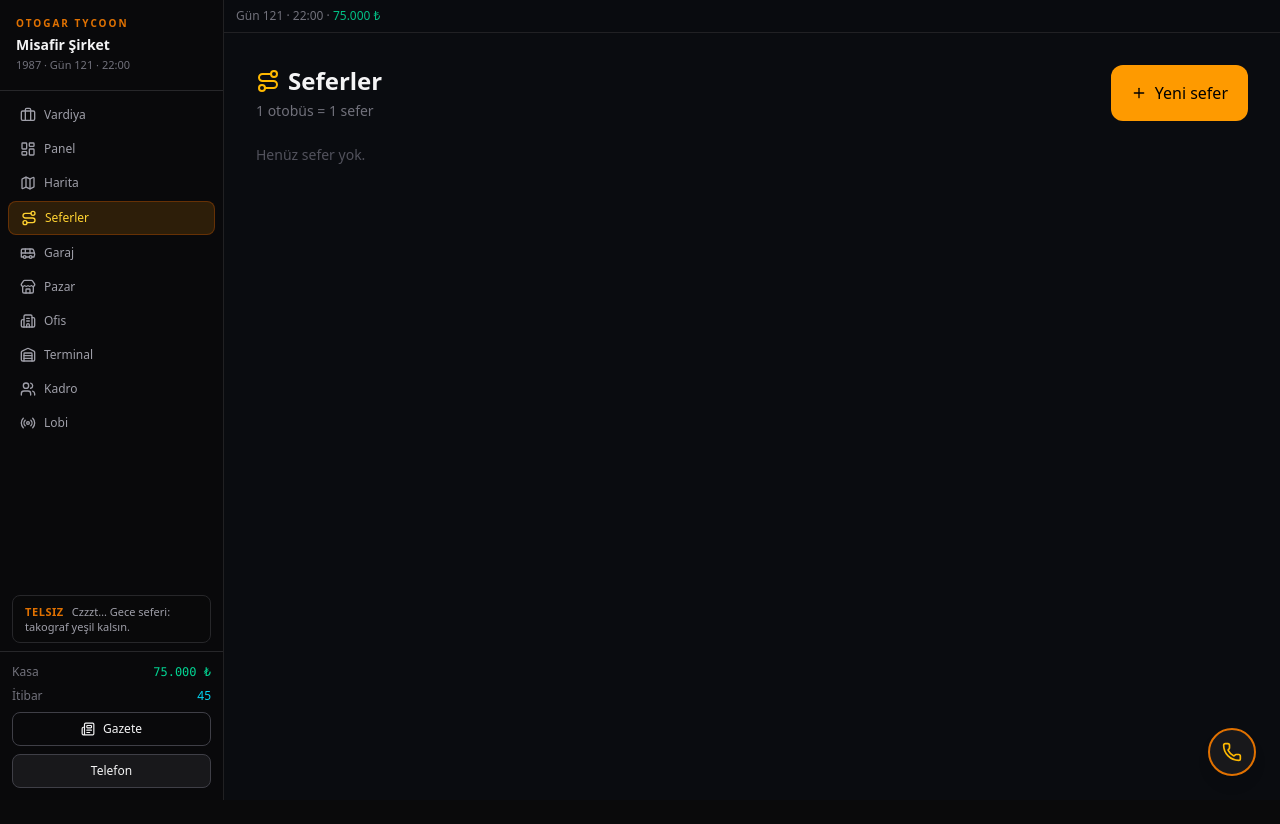
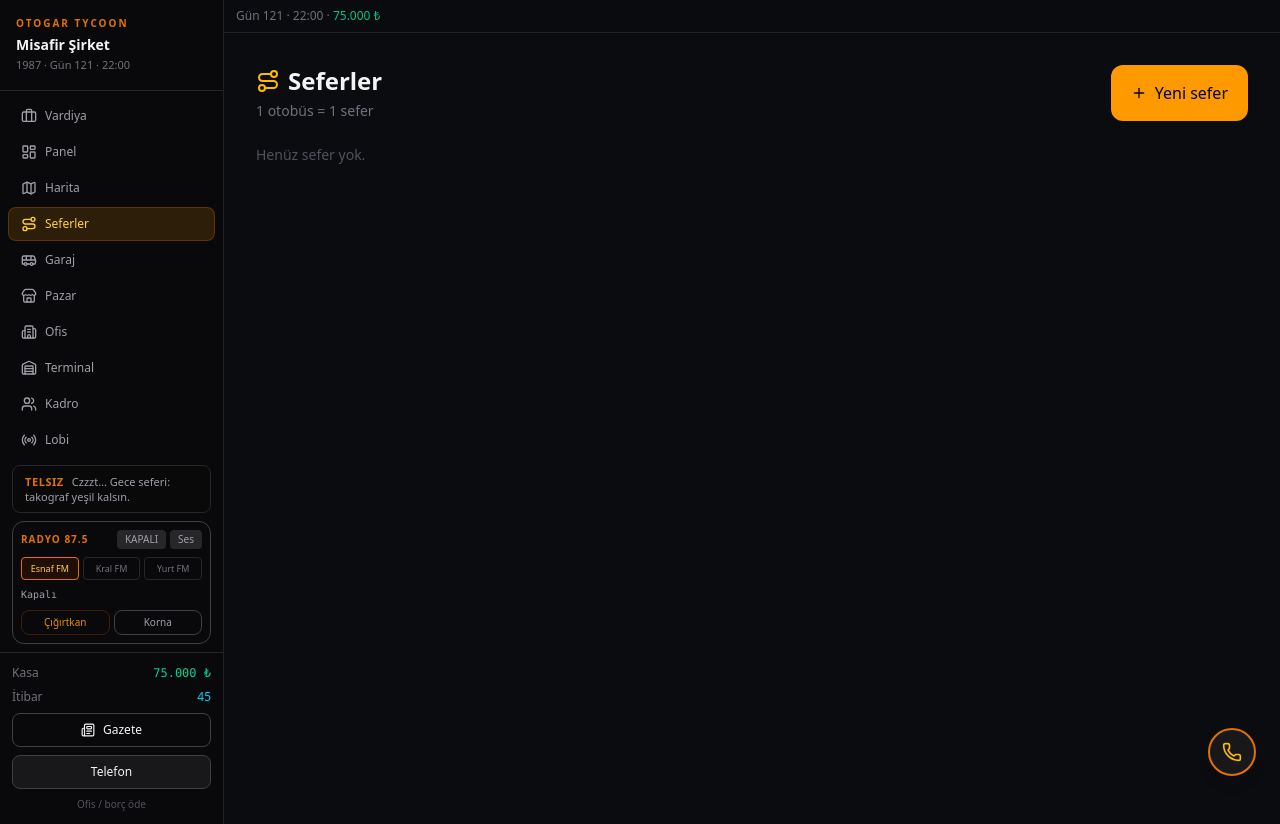
Before and after one commit to Nexora88/otogar-tycoon, a Next.js app: page /expeditions in a window 1280 px wide. Before the commit the page ends 800 px from the top, so only its background shows below. Built offline with nearby package versions, Linux system fonts and the light colour scheme.

Commit message:
Layout radio+debt badge; monthly bank interest; radio ads

```diff
--- a/src/app/(game)/layout.tsx
+++ b/src/app/(game)/layout.tsx
@@ -6,8 +6,10 @@ import { useEffect, useState } from "react";
 import { useGameStore } from "@/store/gameStore";
 import { useCareerStore, RANK_LABEL } from "@/store/careerStore";
 import { TelsizTicker } from "@/components/TelsizTicker";
+import { RadioPanel } from "@/components/RadioPanel";
 import NewspaperModal from "@/components/NewspaperModal";
 import PhoneUI from "@/components/PhoneUI";
+import MafiaModal from "@/components/MafiaModal";
 import { formatMoney } from "@/lib/utils";
 import {
   LayoutDashboard,
@@ -27,7 +29,6 @@ const NAV: {
   href: string;
   label: string;
   icon: React.ElementType;
-  /** true = sadece ağa (careerDone) */
   tycoonOnly?: boolean;
 }[] = [
   { href: "/shift", label: "Vardiya", icon: Briefcase },
@@ -48,6 +49,7 @@ export default function GameLayout({
   children: React.ReactNode;
 }) {
   const path = usePathname();
+
   const balance = useGameStore((s) => s.balance);
   const reputation = useGameStore((s) => s.reputation);
   const companyName = useGameStore((s) => s.companyName);
@@ -56,6 +58,8 @@ export default function GameLayout({
   const paperNotify = useGameStore((s) => s.paperNotify);
   const mafiaDebtDue = useGameStore((s) => s.mafiaDebtDue);
   const activeBoss = useGameStore((s) => s.activeBoss);
+  const bankDebt = useGameStore((s) => s.bankDebt);
+  const taxDue = useGameStore((s) => s.taxDue);
   const openNewspaper = useGameStore((s) => s.openNewspaper);
   const openPaperEdition = useGameStore((s) => s.openPaperEdition);
   const tickGameTime = useGameStore((s) => s.tickGameTime);
@@ -68,8 +72,10 @@ export default function GameLayout({
   const savings = useCareerStore((s) => s.savings);
 
   const [mounted, setMounted] = useState(false);
+
   useEffect(() => {
     setMounted(true);
+    tickGameTime();
     const id = setInterval(() => tickGameTime(), 4000);
     return () => clearInterval(id);
   }, [tickGameTime]);
@@ -78,8 +84,7 @@ export default function GameLayout({
 
   return (
     <div className="min-h-screen bg-[#0a0c10] text-zinc-100 flex flex-col md:flex-row">
-      {/* Sidebar desktop */}
-      <aside className="hidden md:flex w-56 flex-col border-r border-zinc-800/80 bg-zinc-950/90">
+      <aside className="hidden md:flex w-56 flex-col border-r border-zinc-800/80 bg-zinc-950/90 shrink-0">
         <div className="p-4 border-b border-zinc-800">
           <div className="text-[10px] tracking-[0.2em] text-amber-600 font-bold">
             OTOGAR TYCOON
@@ -92,14 +97,14 @@ export default function GameLayout({
           </div>
           {isCirak && (
             <div className="mt-2 text-[10px] px-2 py-1 rounded bg-amber-950/50 text-amber-400 border border-amber-900/40">
-              {RANK_LABEL[rank]} · birikim {savings} ₺
+              {RANK_LABEL[rank]} · {savings} ₺
             </div>
           )}
         </div>
 
-        <nav className="flex-1 p-2 space-y-0.5">
+        <nav className="flex-1 p-2 space-y-0.5 overflow-y-auto">
           {NAV.map((item) => {
-            const locked = item.tycoonOnly && isCirak;
+            const locked = Boolean(item.tycoonOnly && isCirak);
             const active = path.startsWith(item.href);
             const Icon = item.icon;
             if (locked) {
@@ -111,7 +116,7 @@ export default function GameLayout({
                 >
                   <Icon className="w-4 h-4 opacity-40" />
                   {item.label}
-                  <span className="ml-auto text-[9px] opacity-50">🔒</span>
+                  <span className="ml-auto text-[9px]">🔒</span>
                 </div>
               );
             }
@@ -122,7 +127,7 @@ export default function GameLayout({
                 className={`flex items-center gap-2 px-3 py-2 rounded-lg text-xs transition-colors ${
                   active
                     ? "bg-amber-500/15 text-amber-300 border border-amber-700/40"
-                    : "text-zinc-400 hover:bg-zinc-900 hover:text-zinc-200"
+                    : "text-zinc-400 hover:bg-zinc-900 hover:text-zinc-200 border border-transparent"
                 }`}
               >
                 <Icon className="w-4 h-4" />
@@ -133,6 +138,10 @@ export default function GameLayout({
         </nav>
 
         <TelsizTicker />
+
+        <div className="px-3 pb-2">
+          <RadioPanel compact />
+        </div>
 
         <div className="p-3 border-t border-zinc-800 space-y-2">
           <div className="flex justify-between text-xs">
@@ -145,6 +154,18 @@ export default function GameLayout({
             <span className="text-zinc-500">İtibar</span>
             <span className="text-cyan-400">{reputation}</span>
           </div>
+          {bankDebt > 0 && (
+            <div className="flex justify-between text-xs text-red-400/90">
+              <span>Banka borcu</span>
+              <span className="font-mono">{formatMoney(bankDebt)}</span>
+            </div>
+          )}
+          {taxDue > 0 && (
+            <div className="flex justify-between text-xs text-amber-500/90">
+              <span>Vergi</span>
+              <span className="font-mono">{formatMoney(taxDue)}</span>
+            </div>
+          )}
           <button
             type="button"
             onClick={() => openNewspaper()}
@@ -163,17 +184,21 @@ export default function GameLayout({
           >
             Telefon
           </button>
+          <Link
+            href="/office"
+            className="block text-center text-[10px] text-zinc-600 hover:text-zinc-400"
+          >
+            Ofis / borç öde
+          </Link>
         </div>
       </aside>
 
-      {/* Main */}
       <div className="flex-1 flex flex-col min-w-0">
-        {/* Top bar mobile + desktop strip */}
-        <header className="sticky top-0 z-30 border-b border-zinc-800/80 bg-[#0a0c10]/95 backdrop-blur px-3 py-2 flex items-center gap-3">
+        <header className="sticky top-0 z-30 border-b border-zinc-800/80 bg-[#0a0c10]/95 backdrop-blur px-3 py-2 flex items-center gap-2 flex-wrap">
           <div className="md:hidden text-[10px] font-bold text-amber-600 tracking-widest">
             OTOGAR
           </div>
-          <div className="flex-1 text-xs text-zinc-500 truncate">
+          <div className="flex-1 text-xs text-zinc-500 truncate min-w-[8rem]">
             {mounted && (
               <>
                 Gün {gameDay} · {String(gameHour).padStart(2, "0")}:00 ·{" "}
@@ -183,6 +208,14 @@ export default function GameLayout({
               </>
             )}
           </div>
+          {bankDebt > 0 && (
+            <Link
+              href="/office"
+              className="text-[10px] px-2 py-1 rounded bg-red-950/80 border border-red-900 text-red-300"
+            >
+              Borç {formatMoney(bankDebt)}
+            </Link>
+          )}
           {mafiaDebtDue && (
             <Link
               href="/office"
@@ -204,7 +237,6 @@ export default function GameLayout({
 
         <main className="flex-1 overflow-auto pb-20 md:pb-6">{children}</main>
 
-        {/* Mobile nav */}
         <nav className="md:hidden fixed bottom-0 inset-x-0 z-30 border-t border-zinc-800 bg-zinc-950/95 backdrop-blur flex overflow-x-auto">
           {NAV.filter((n) => !n.tycoonOnly || !isCirak)
             .slice(0, 6)
@@ -229,6 +261,7 @@ export default function GameLayout({
 
       <NewspaperModal />
       <PhoneUI />
+      <MafiaModal />
     </div>
   );
 }
--- a/src/components/RadioPanel.tsx
+++ b/src/components/RadioPanel.tsx
@@ -1,10 +1,11 @@
 "use client";
 
-import { useState } from "react";
+import { useEffect, useRef, useState } from "react";
 import {
   playRadioSting,
   playCrier,
   playStatic,
+  playHorn,
   radioLabel,
   setMuted,
   isMuted,
@@ -13,43 +14,71 @@ import {
 
 const CHANNELS: RadioChannelId[] = ["esnaf", "kral", "yurt"];
 
-const TRACK_FAKE: Record<RadioChannelId, string[]> = {
-  esnaf: ["Şiki Şiki Kaptan", "AŞTİ Realtime", "Kostak Muavin"],
-  kral: ["Taht Kurmuşsun Koltuğuma", "Rötar Blues", "Gece Seferi"],
-  yurt: ["Havasına Suyuna", "Neslin Baban", "Sulh ve Selamet Seferi"],
+const TRACKS: Record<RadioChannelId, string[]> = {
+  esnaf: ["Şiki Şiki Kaptan", "AŞTİ Realtime", "Kostak Muavin", "Çilli Travego"],
+  kral: ["Taht Kurmuşsun Koltuğuma", "Rötar Blues", "Gece Seferi", "Damar Hat"],
+  yurt: ["Havasına Suyuna", "Neslin Baban", "Sulh Seferi", "Ufuktaki Anıtkabir"],
 };
+
+/** Kendi marka reklamları — telif yok, metin + sting */
+const ADS = [
+  "Reklam: Bakraç Ticaret — geleceğin bilgisayarlı sistemleri, peronun aklı.",
+  "Reklam: Nexora Elektronik 1987 — yerli malı, herkes onu kullanmalı.",
+  "Reklam: Otogar Tycoon — yolcuların ve kaptanların hakiki dostu.",
+  "Reklam: Ahmet Bankacılık — esnaf kredisi, net faiz, net racon.",
+  "Reklam: Yurtta sulh, cihanda sulh — yolda da selamet.",
+];
 
 export function RadioPanel({ compact = false }: { compact?: boolean }) {
   const [ch, setCh] = useState<RadioChannelId>("esnaf");
   const [on, setOn] = useState(false);
-  const [mute, setMute] = useState(isMuted());
-  const [track, setTrack] = useState(TRACK_FAKE.esnaf[0]!);
+  const [mute, setMuteLocal] = useState(isMuted());
+  const [line, setLine] = useState("Kapalı");
+  const [isAd, setIsAd] = useState(false);
+  const tick = useRef(0);
+
+  useEffect(() => {
+    if (!on) return;
+    const id = setInterval(() => {
+      tick.current += 1;
+      // Her 3. dilimde reklam
+      if (tick.current % 3 === 0) {
+        setIsAd(true);
+        const ad = ADS[Math.floor(Math.random() * ADS.length)]!;
+        setLine(ad);
+        playStatic(100);
+        playRadioSting("yurt");
+      } else {
+        setIsAd(false);
+        const list = TRACKS[ch];
+        setLine("♪ " + list[Math.floor(Math.random() * list.length)]!);
+        playRadioSting(ch);
+      }
+    }, 22000);
+    return () => clearInterval(id);
+  }, [on, ch]);
 
   const power = () => {
     if (!on) {
-      playStatic(150);
+      playStatic(120);
       playRadioSting(ch);
       setOn(true);
-      const list = TRACK_FAKE[ch];
-      setTrack(list[Math.floor(Math.random() * list.length)]!);
+      setIsAd(false);
+      setLine("♪ " + TRACKS[ch][0]!);
     } else {
       setOn(false);
+      setLine("Kapalı");
     }
   };
 
   const switchCh = (id: RadioChannelId) => {
     setCh(id);
     if (on) {
-      playStatic(100);
+      playStatic(80);
       playRadioSting(id);
-      const list = TRACK_FAKE[id];
-      setTrack(list[Math.floor(Math.random() * list.length)]!);
+      setIsAd(false);
+      setLine("♪ " + TRACKS[id][0]!);
     }
-  };
-
-  const crier = () => {
-    playCrier();
-    playStatic(80);
   };
 
   return (
@@ -60,7 +89,7 @@ export function RadioPanel({ compact = false }: { compact?: boolean }) {
     >
       <div className="flex items-center justify-between gap-2">
         <div className="text-[10px] tracking-widest text-amber-600 font-bold">
-          RADYO
+          RADYO 87.5
         </div>
         <div className="flex gap-1">
           <button
@@ -76,7 +105,7 @@ export function RadioPanel({ compact = false }: { compact?: boolean }) {
             type="button"
             onClick={() => {
               const m = !mute;
-              setMute(m);
+              setMuteLocal(m);
               setMuted(m);
             }}
             className="text-[10px] px-2 py-0.5 rounded bg-zinc-800 text-zinc-400"
@@ -103,19 +132,33 @@ export function RadioPanel({ compact = false }: { compact?: boolean }) {
         ))}
       </div>
 
-      {on && (
-        <div className="mt-2 text-[10px] text-zinc-400 font-mono truncate">
-          ♪ {track}
-        </div>
-      )}
+      <div
+        className={`mt-2 text-[10px] font-mono leading-snug line-clamp-2 ${
+          isAd ? "text-amber-400/90" : "text-zinc-400"
+        }`}
+      >
+        {line}
+      </div>
 
-      <button
-        type="button"
-        onClick={crier}
-        className="mt-2 w-full text-[10px] py-1.5 rounded-lg border border-amber-900/50 text-amber-500/90 hover:bg-amber-950/30"
-      >
-        Çığırtkan düdüğü
-      </button>
+      <div className="flex gap-1 mt-2">
+        <button
+          type="button"
+          onClick={() => {
+            playCrier();
+            playStatic(60);
+          }}
+          className="flex-1 text-[10px] py-1 rounded-lg border border-amber-900/50 text-amber-500/90"
+        >
+          Çığırtkan
+        </button>
+        <button
+          type="button"
+          onClick={() => playHorn()}
+          className="flex-1 text-[10px] py-1 rounded-lg border border-zinc-700 text-zinc-400"
+        >
+          Korna
+        </button>
+      </div>
     </div>
   );
 }
```
